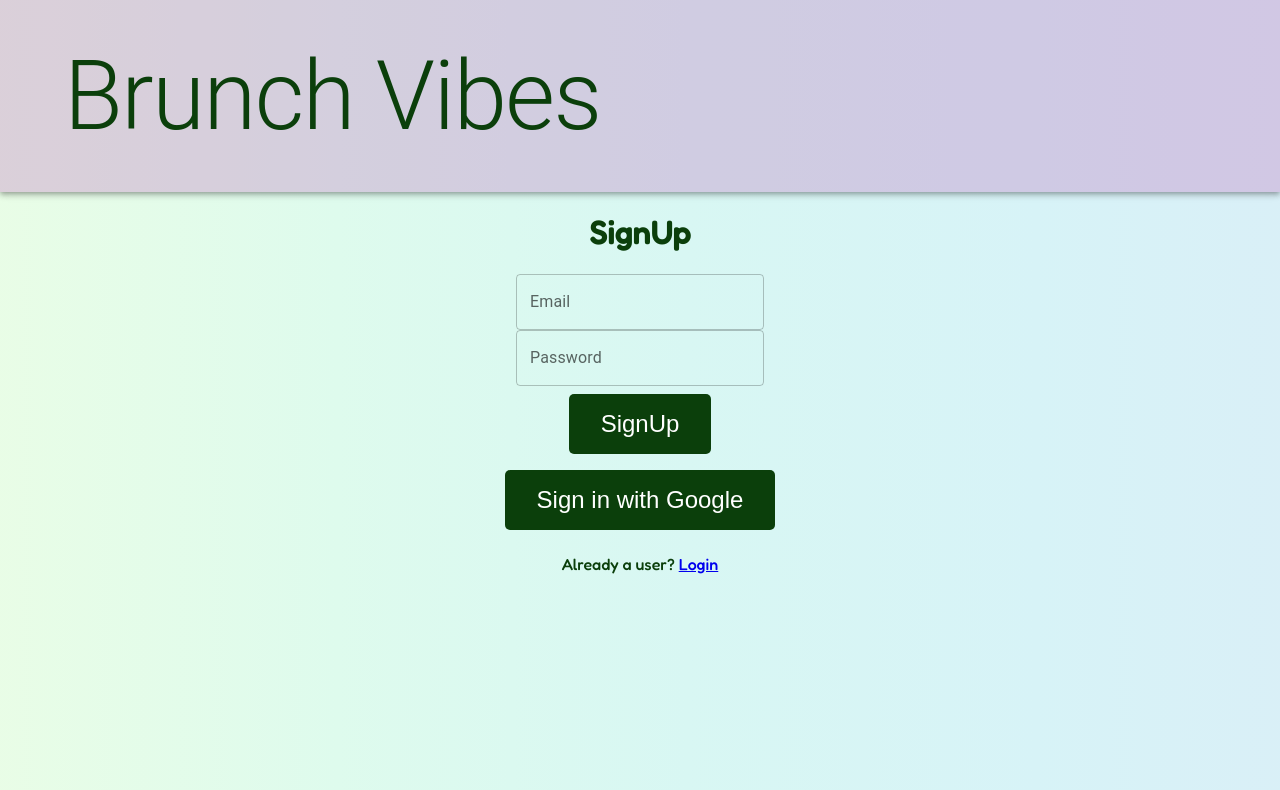
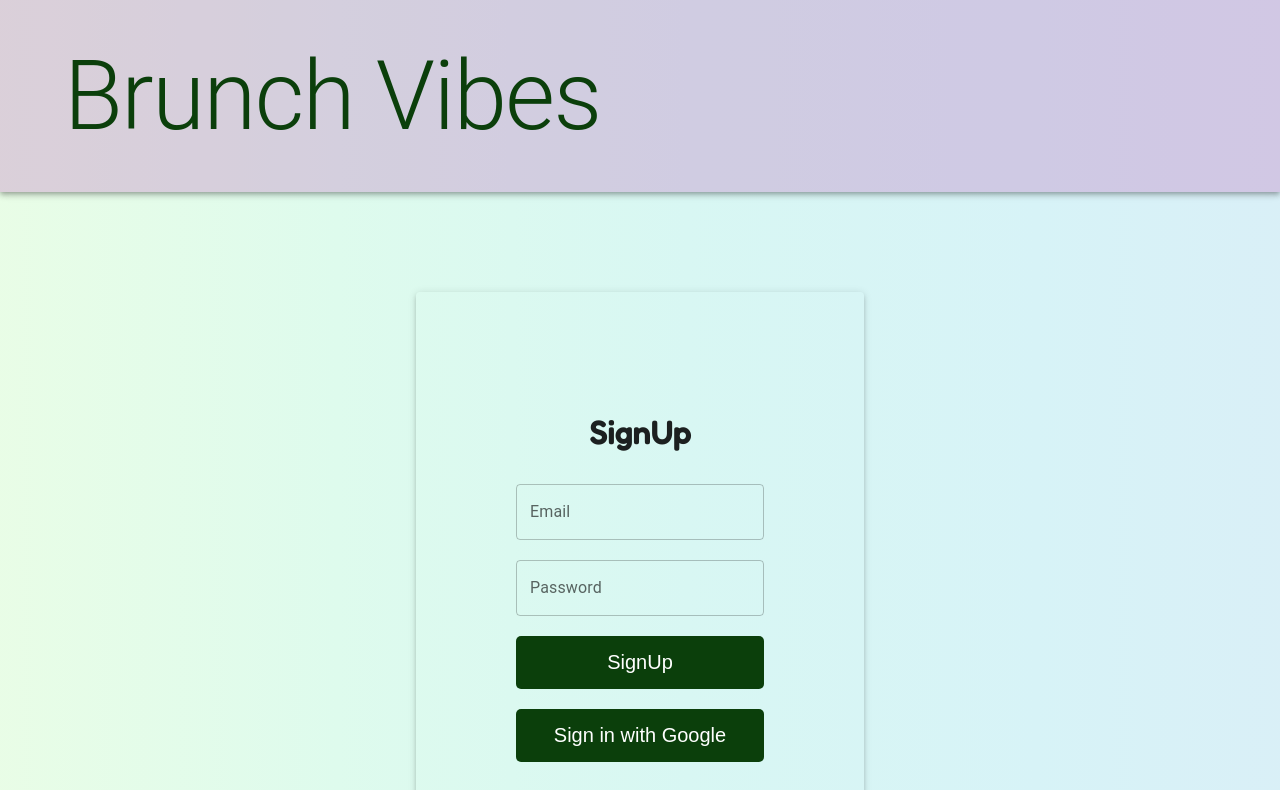
Before and after one commit to AshleyDennisDev/brunch-vibes-web, a React (Create React App) app: page /signup in a window 1280 px wide. Shown: the top 790 px of the page. Built offline with nearby package versions, Linux system fonts and the light colour scheme; no server answers.

Commit message:
css for signup and login

```diff
--- a/src/App.js
+++ b/src/App.js
@@ -4,7 +4,7 @@ import Header from "./components/navBar/Header";
 import { Routes, Route} from "react-router-dom";
 import { useState } from "react";
 import Login from "./scenes/LoginPage/Login";
-import SignUp from "./scenes/Signup";
+import Signup from "./scenes/SignUpPage/Signup";
 import Welcome from "./scenes/Welcome";
 import PartyVibe from "./components/PartyVibe";
 import ChillVibe from "./components/ChillVibe";
@@ -22,7 +22,7 @@ function App() {
             path="/login"
             element={<Login setUser={setUser} user={user} />}
           />
-          <Route path="/signup" element={<SignUp setUser={setUser} />}></Route>
+          <Route path="/signup" element={<Signup setUser={setUser} />}></Route>
           <Route
             path="/"
             element={
--- a/src/scenes/LoginPage/Login.js
+++ b/src/scenes/LoginPage/Login.js
@@ -57,8 +57,8 @@ export default function Login({ setUser, user }) {
     <>
       <Hero />
       <PartyVibe></PartyVibe>
-    <ChillVibe></ChillVibe>
-    <ChicVibe></ChicVibe>
+      <ChillVibe></ChillVibe>
+      <ChicVibe></ChicVibe>
       <Box className="loginForm">
         <Paper
           sx={{ backgroundColor: "transparent" }}
@@ -91,13 +91,14 @@ export default function Login({ setUser, user }) {
                 />
               </span>
             </div>
-            <button className="loginBtn">Login</button>
-            <br />
-            <button onClick={handleGoogleLogin} className="loginBtn">
+            <div className="loginBtn__wrapper">
+
+            <button className="loginBtn__wrapper--btn">Login</button>
+            <button className="loginBtn__wrapper--btn" onClick={handleGoogleLogin}>
               Login with Google
             </button>
+            </div>
             <p>
-              {" "}
               Not a user? <Link to="/signup">Sign Up</Link>
             </p>
           </div>
--- a/src/scenes/LoginPage/login.scss
+++ b/src/scenes/LoginPage/login.scss
@@ -32,14 +32,20 @@
   }
 }
 
-.loginBtn {
-  font-size: 1.5rem;
-  padding: 1rem 2rem;
-  margin: 0.5rem auto;
+.loginBtn__wrapper {
+  display: flex;
+  flex-direction: column;
+
+  &--btn{
+  width: 100%;
+  padding: 15px 25px;
+  margin: 10px 0;
+  border: none;
+  border-radius: 5px;
   background-color: rgb(11, 63, 11);
   color: white;
-  border: none;
-  border-radius: 5px;
+  font-size: 20px;
+  }
 }
 
 .css-3su884-MuiPaper-root {
--- /dev/null
+++ b/src/scenes/SignUpPage/Signup.js
@@ -0,0 +1,85 @@
+import { useState } from "react";
+import { Link, useNavigate } from "react-router-dom";
+import {
+  getAuth,
+  createUserWithEmailAndPassword,
+  GoogleAuthProvider,
+  signInWithPopup,
+} from "firebase/auth";
+import { app } from "../../ConnectAuth";
+import { Box, Paper, TextField } from "@mui/material";
+import "./signup.scss"
+
+export default function SignUp({ setUser }) {
+  const [email, setEmail] = useState("");
+  const [password, setPassword] = useState("");
+  const navigate = useNavigate();
+  const provider = new GoogleAuthProvider();
+  const auth = getAuth(app);
+
+  const handleFormSubmit = (event) => {
+    event.preventDefault();
+    createUserWithEmailAndPassword(auth, email, password)
+      .then((result) => {
+        setUser(result.user);
+        navigate("/");
+      })
+      .catch(alert);
+  };
+
+  const handleGoogleLogin = () => {
+    signInWithPopup(auth, provider)
+      .then((result) => {
+        setUser(result.user);
+        navigate("/");
+      })
+      .catch(alert);
+  };
+
+  return (
+    <Box className="signupForm">
+      <Paper
+        sx={{ backgroundColor: "transparent" }}
+        elevation={3}
+        component="form"
+        onSubmit={handleFormSubmit}
+      >
+        <div className="signupForm__wrapper">
+          <h1>SignUp</h1>
+          <div className="signupForm__wrapper__input">
+            <span className="signupForm__wrapper__input--fields">
+              <TextField
+                className="signupForm__wrapper__input--field"
+                label="Email"
+                id="emailField"
+                name="location"
+                variant="outlined"
+                onChange={(e) => setEmail(e.target.value)}
+              />
+            </span>
+
+            <span className="signupForm__wrapper__input--fields">
+              <TextField
+                className="signupForm__wrapper__input--field"
+                id="passwordField"
+                label="Password"
+                type="password"
+                variant="outlined"
+                onChange={(e) => setPassword(e.target.value)}
+              />
+            </span>
+          </div>
+          <div className="signupBtn__wrapper">
+          <button className="signupBtn__wrapper--btn">SignUp</button>
+          <button className="signupBtn__wrapper--btn" onClick={handleGoogleLogin}>
+            Sign in with Google
+          </button>
+          </div>
+          <p>
+            Already a user? <Link to="/login">Login</Link>
+          </p>
+        </div>
+      </Paper>
+    </Box>
+  );
+}
--- /dev/null
+++ b/src/scenes/SignUpPage/signup.scss
@@ -0,0 +1,53 @@
+.signupForm {
+    display: flex;
+    flex-direction: column;
+    align-items: center;
+    align-content: center;
+    justify-content: center;
+    margin-bottom: 70px;
+    width: 40%;
+    margin: 100px;
+    color: rgb(11, 63, 11);
+    font-family: "Fredoka", sans-serif;
+    text-align: center;
+
+    &__wrapper {
+        padding: 100px;
+
+        &__input {
+            display: flex;
+            flex-direction: column;
+            width: 100%;
+
+            &--fields {
+                margin: 10px 0;
+            }
+
+            &--field {
+                width: 100%;
+                margin: 10px;
+            }
+        }
+
+    }
+}
+
+.signupBtn__wrapper {
+    display: flex;
+    flex-direction: column;
+
+    &--btn {
+        width: 100%;
+        padding: 15px 25px;
+        margin: 10px 0;
+        border: none;
+        border-radius: 5px;
+        background-color: rgb(11, 63, 11);
+        color: white;
+        font-size: 20px;
+    }
+}
+
+.css-3su884-MuiPaper-root {
+    background-color: none;
+}
--- a/src/scenes/Signup.js
+++ /dev/null
@@ -1,72 +0,0 @@
-import { useState } from "react";
-import { Link, useNavigate } from "react-router-dom";
-import {
-  getAuth,
-  createUserWithEmailAndPassword,
-  GoogleAuthProvider,
-  signInWithPopup,
-} from "firebase/auth";
-import { app } from "../ConnectAuth";
-import { Box, TextField } from "@mui/material";
-
-export default function SignUp({ setUser }) {
-  const [email, setEmail] = useState("");
-  const [password, setPassword] = useState("");
-  const navigate = useNavigate();
-  const provider = new GoogleAuthProvider();
-  const auth = getAuth(app);
-
-  const handleFormSubmit = (event) => {
-    event.preventDefault();
-    createUserWithEmailAndPassword(auth, email, password)
-      .then((result) => {
-        setUser(result.user);
-        navigate("/");
-      })
-      .catch(alert);
-  };
-
-  const handleGoogleLogin = () => {
-    signInWithPopup(auth, provider)
-      .then((result) => {
-        setUser(result.user);
-        navigate("/");
-      })
-      .catch(alert);
-  };
-
-  return (
-    <Box component="form" className="signup" onSubmit={handleFormSubmit}>
-      <h1>SignUp</h1>
-
-      <TextField
-          label="Email"
-            id="emailField"
-            name="location"
-            variant="outlined"
-            onChange={(e) => setEmail(e.target.value)}
-          />
-        <br />
-        <TextField
-            id="passwordField"
-            label="Password"
-            type="password"
-            variant="outlined"
-            onChange={(e) => setPassword(e.target.value)}
-          />
-          <br/>
-          <button className="signupBtn">SignUp</button>
-        <br/>
-      <button
-        onClick={handleGoogleLogin}
-     className='signupBtn'
-      >
-        Sign in with Google
-      </button>
-      <p>
-        {" "}
-        Already a user? <Link to="/login">Login</Link>
-      </p>
-    </Box>
-  );
-}
```
